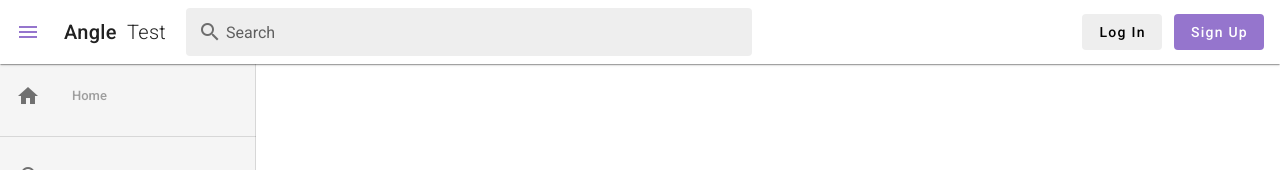
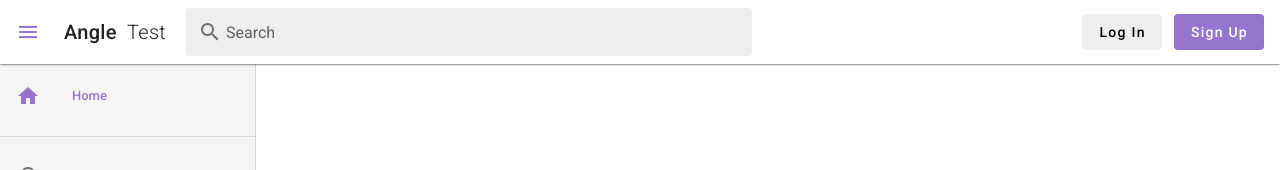
Before and after one commit to malinoskj2/JOLO-Web-Test, a Vue app in the folder client/: page /exam in a window 1280 px wide. Shown: the top 170 px of the page. Built offline with nearby package versions, Linux system fonts and the light colour scheme.

Commit message:
active route styling for nav

```diff
--- a/client/src/components/Nav.vue
+++ b/client/src/components/Nav.vue
@@ -66,15 +66,13 @@
                        :key="i"
                        :to="item.route"
                        class="router-link"
-                       exact-active-class="red--text">
-            <v-list-item :key="i" link
-            active-class="red--text"
-            exact-active-class="red--text">
+                       exact-active-class="route-active">
+            <v-list-item :key="i" link>
               <v-list-item-action>
-                <v-icon>{{ item.icon }}</v-icon>
+                <v-icon class="route-icon">{{ item.icon }}</v-icon>
               </v-list-item-action>
               <v-list-item-content>
-                <v-list-item-title class="grey--text">
+                <v-list-item-title class="grey--text route-title">
                   {{ item.text }}
                 </v-list-item-title>
               </v-list-item-content>
@@ -130,4 +128,10 @@ export default {
 </script>
 
 <style scoped>
+  .route-active .route-title{
+    color: #9575CD !important;
+  }
+  .route-active .route-icon{
+    color: #9575CD;
+  }
 </style>
```
